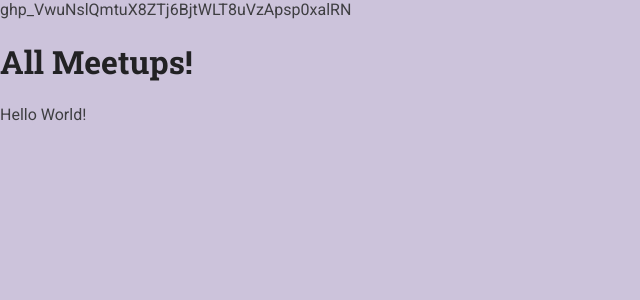
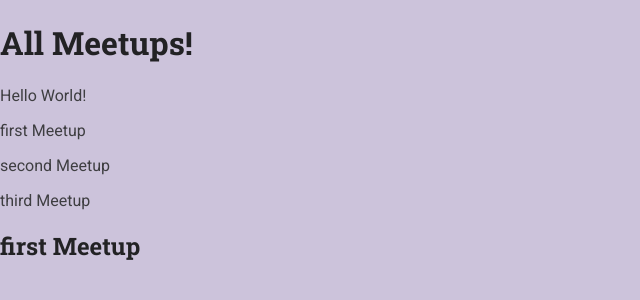
Before and after one commit to Elshater/meetups, a Django app: page /meetups/ in a window 1280 px wide. Shown: the top 300 px of the page, without its empty margins (0-640 px from the left). Run offline with Django 3.2, Linux system fonts and the light colour scheme.

Commit message:
template language features and tags

```diff
--- a/meetups/templates/meetups/index.html
+++ b/meetups/templates/meetups/index.html
@@ -9,12 +9,20 @@
         <meta name="viewport" content="width=device-width, initial-scale=1">
         <link rel="stylesheet" href="{%  static 'meetups/styles/base.css' %}">
     </head>
-    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
     <body>
 
         <h1>All Meetups!</h1>
 
         <p>Hello World!</p>
+        {% if show_meetups %}
 
+        {% for meetup_item in meetups  %}
+            <p>{{ meetup_item.title }}</p>
+        {% endfor %}
+            <h2>{{ meetups.0.title }}</h2>
+
+        {% else %}
+            <h2>No Meetups Found</h2>
+        {% endif %}
     </body>
 </html>
--- a/meetups/views.py
+++ b/meetups/views.py
@@ -5,4 +5,12 @@ from django.http import HttpResponse
 # Create your views here.
 
 def index(request):
-    return render(request,'meetups/index.html')
+    meetups=[
+        {'title':'first Meetup',},
+        {'title':'second Meetup',},
+        {'title':'third Meetup',},
+        ]
+    return render(request,'meetups/index.html',{
+        'show_meetups':True,
+        'meetups': meetups
+    })
```
